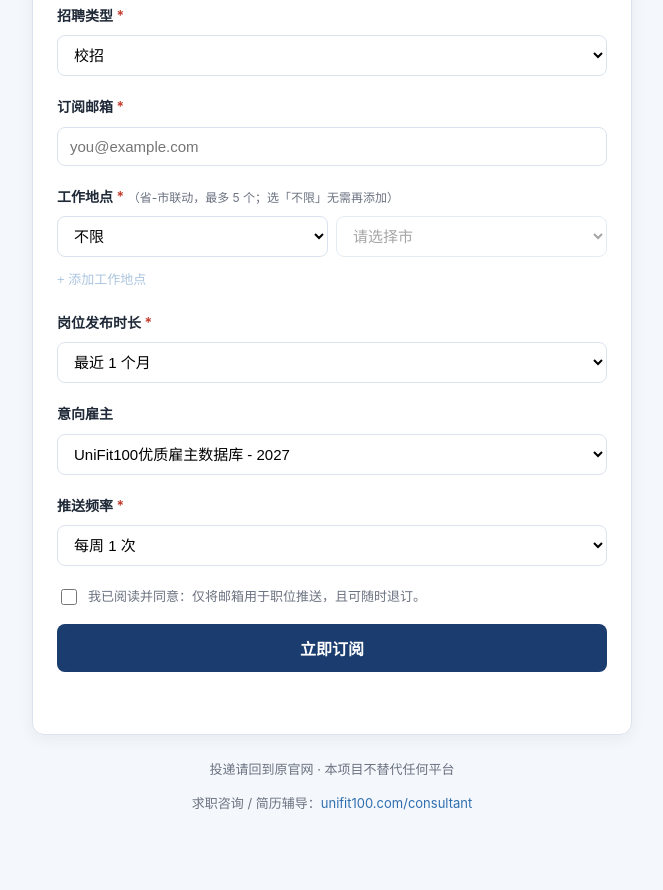
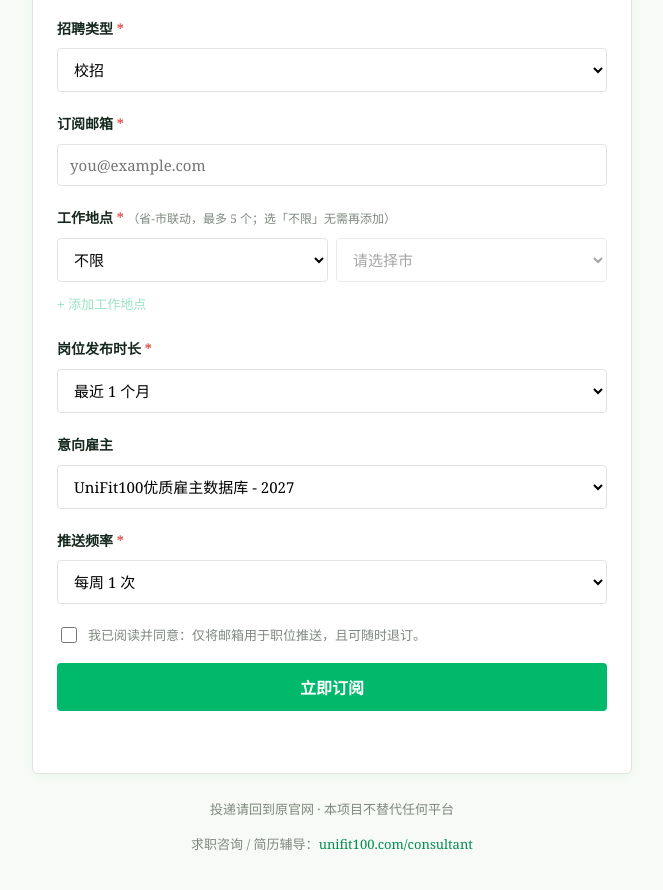
Before and after one commit to askhexiao/JobSearch, a plain HTML site: page web/index.html in a window 1280 px wide. Shown: the part 410-1300 px from the top of the page, without its empty margins (308-971 px from the left). Drawn offline with Linux system fonts and the light colour scheme; files that its build step writes are made by us from their sources; files whose address does not match are found by name.

Commit message:
style: 订阅页 UI 对齐咨询页（绿色主题 #00b96b + 衬线字体）

```diff
--- a/web/style.css
+++ b/web/style.css
@@ -1,23 +1,23 @@
 :root {
-  --brand: #1a3c6e;
-  --brand-dark: #123056;
-  --accent: #2f6fb0;
-  --bg: #f4f7fb;
+  --brand: #00b96b;
+  --brand-dark: #008d50;
+  --accent: #00b96b;
+  --bg: #f7faf6;
   --card: #ffffff;
-  --text: #1f2937;
-  --muted: #6b7280;
-  --border: #dbe3ee;
-  --danger: #c0392b;
+  --text: #17291f;
+  --muted: #7f887f;
+  --border: #dfe5de;
+  --danger: #db514a;
 }
 
 * { box-sizing: border-box; }
 
 body {
   margin: 0;
-  font-family: -apple-system, BlinkMacSystemFont, "PingFang SC", "Microsoft YaHei", "Segoe UI", sans-serif;
+  font-family: Georgia, "Songti SC", "SimSun", "Times New Roman", serif;
   background: var(--bg);
   color: var(--text);
-  line-height: 1.6;
+  line-height: 1.7;
 }
 
 .page {
@@ -33,9 +33,9 @@ body {
 .card {
   background: var(--card);
   border: 1px solid var(--border);
-  border-radius: 12px;
+  border-radius: 6px;
   padding: 28px 24px;
-  box-shadow: 0 4px 16px rgba(26, 60, 110, 0.06);
+  box-shadow: 0 2px 8px rgba(0, 185, 107, 0.06);
 }
 
 .card h1 { margin: 0 0 20px; font-size: 20px; }
@@ -51,8 +51,9 @@ select {
   width: 100%;
   padding: 10px 12px;
   border: 1px solid var(--border);
-  border-radius: 8px;
+  border-radius: 4px;
   font-size: 15px;
+  font-family: inherit;
   outline: none;
   background: #fff;
   transition: border-color .15s;
@@ -67,7 +68,7 @@ input:focus, select:focus { border-color: var(--accent); }
   border: 1px solid var(--border);
   background: #fff;
   color: var(--muted);
-  border-radius: 8px;
+  border-radius: 4px;
   padding: 0 12px;
   cursor: pointer;
   font-size: 16px;
@@ -78,7 +79,7 @@ input:focus, select:focus { border-color: var(--accent); }
   border: 1px dashed var(--accent);
   background: #fff;
   color: var(--accent);
-  border-radius: 8px;
+  border-radius: 4px;
   padding: 8px 14px;
   cursor: pointer;
   font-size: 13px;
@@ -107,11 +108,12 @@ input:focus, select:focus { border-color: var(--accent); }
   width: 100%;
   padding: 12px;
   border: none;
-  border-radius: 8px;
+  border-radius: 4px;
   background: var(--brand);
   color: #fff;
   font-size: 16px;
   font-weight: 600;
+  font-family: inherit;
   cursor: pointer;
   transition: background .15s;
 }
@@ -119,9 +121,9 @@ input:focus, select:focus { border-color: var(--accent); }
 .submit-btn:disabled { opacity: .6; cursor: not-allowed; }
 
 .status { min-height: 22px; margin: 12px 0 0; font-size: 14px; text-align: center; }
-.status.ok { color: #1e7d4f; }
+.status.ok { color: var(--brand-dark); }
 .status.err { color: var(--danger); }
 
 .footer { text-align: center; margin-top: 24px; color: var(--muted); font-size: 13px; }
-.footer a { color: var(--accent); text-decoration: none; }
+.footer a { color: var(--brand-dark); text-decoration: none; }
 .footer a:hover { text-decoration: underline; }
```
